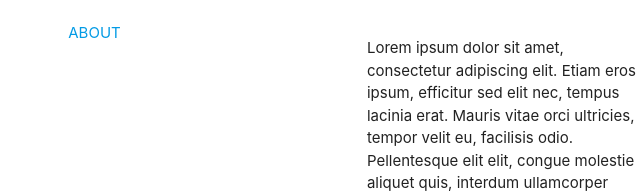
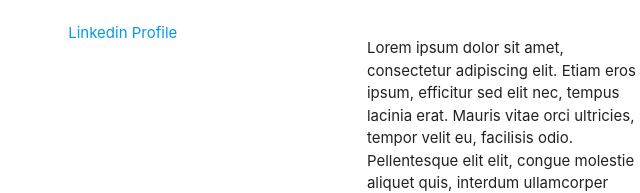
Before and after one commit to brian-massaro/brian-massaro.github.io, a plain HTML site: page index.html in a window 1280 px wide. Shown: the part 178-371 px from the top of the page, 135-775 px from the left. Drawn offline with nearby package versions, Linux system fonts and the light colour scheme.

Commit message:
Linkedin link

```diff
--- a/index.html
+++ b/index.html
@@ -33,8 +33,7 @@
         <div class="row">
 
             <div class="col s4">
-              <a href="https://www.linkedin.com/in/brian-massaro-306752125/"
-              target="_blank">ABOUT</a>
+              <a href="https://www.linkedin.com/in/brian-massaro-306752125/">Linkedin Profile</a>
             </div>
 
             <div class="col s4">
```
